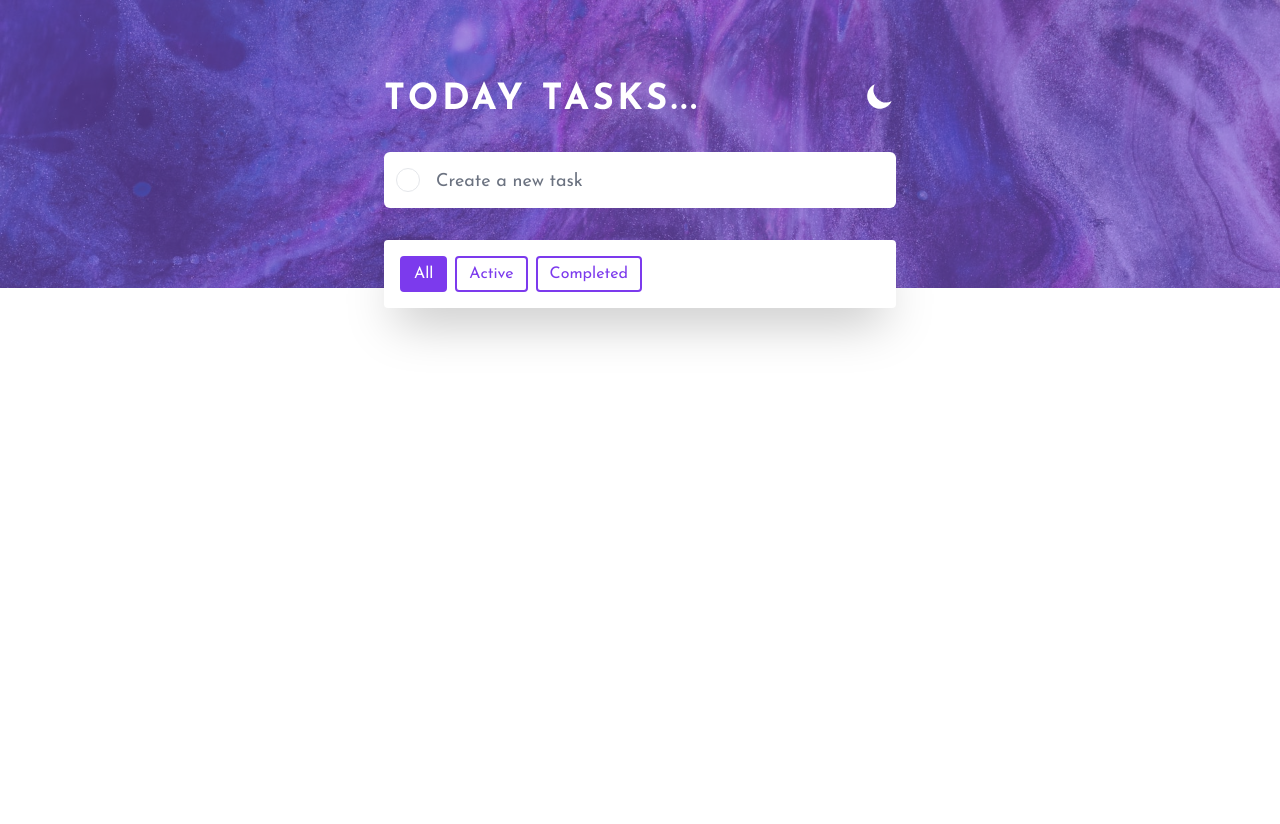
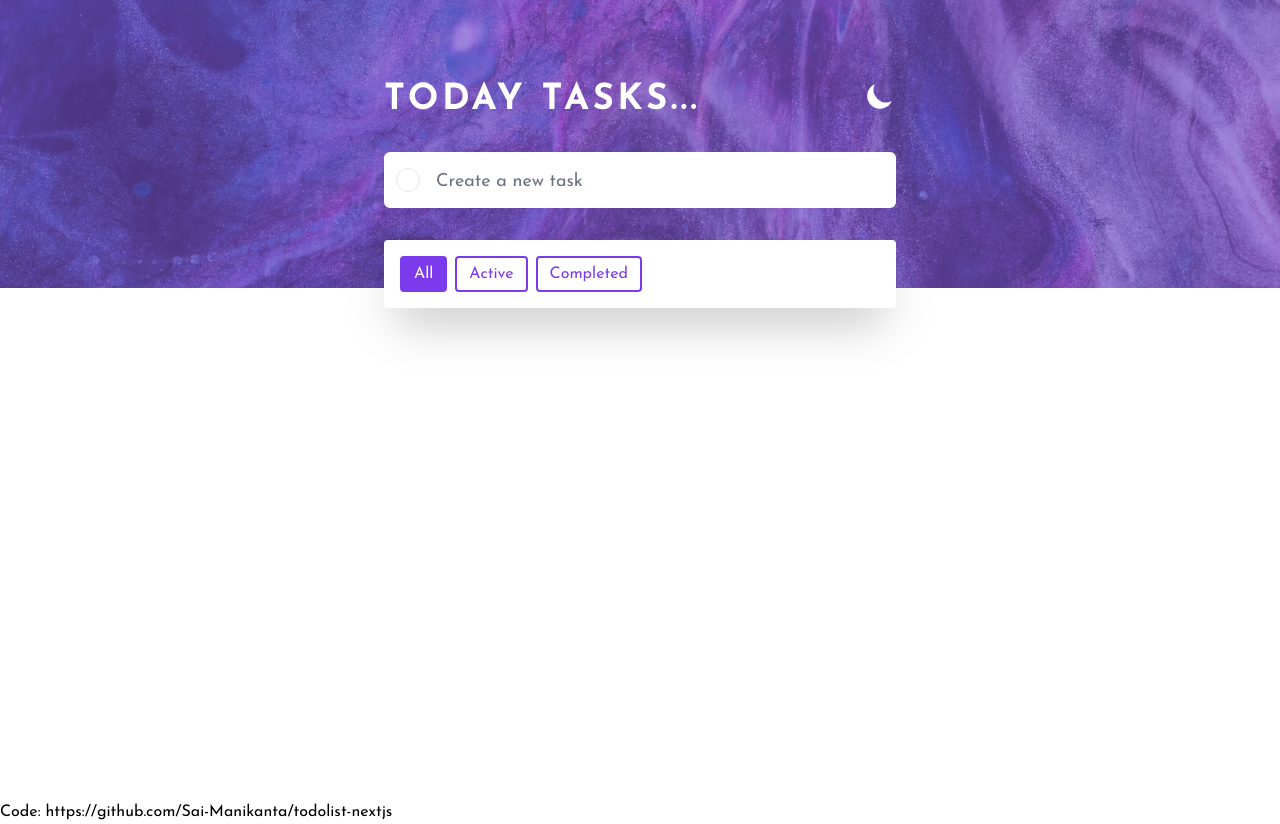
Before and after one commit to Sai-Manikanta/todolist-nextjs, a Next.js app: page / in a window 1280 px wide. Before the commit the page ends 800 px from the top, so only its background shows below. Built offline with nearby package versions, Linux system fonts and the light colour scheme.

Commit message:
githib repo link added on page

```diff
--- a/pages/index.js
+++ b/pages/index.js
@@ -58,6 +58,7 @@ export default function Home() {
           <TodoList todos={todos} updateTodo={updateTodo} deleteTodo={deleteTodo} />
         </div>
       </div>
+      <a href="https://github.com/Sai-Manikanta/todolist-nextjs">Code: https://github.com/Sai-Manikanta/todolist-nextjs</a>
     </div>
   )
 }
```
